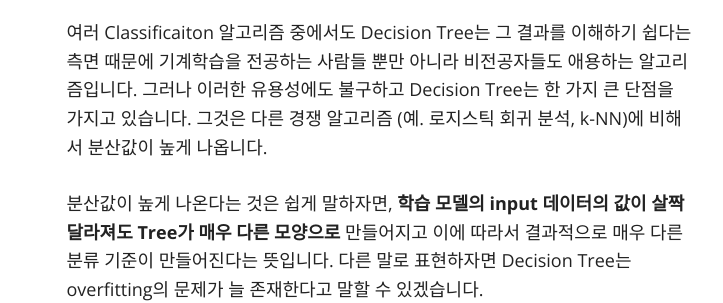
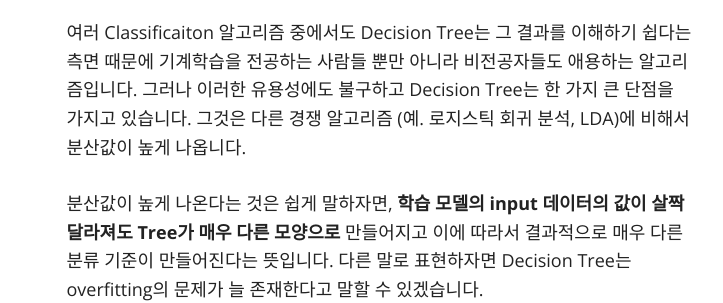
Before and after one commit to seokchaeyoon/seokchaeyoon.github.io, a Jekyll site: the page built from index.md, in a window 1280 px wide and 900 px high, scrolled down 672 px. Shown: the part 240-543 px from the top of the window, without its empty margins (261-984 px from the left). Built offline with Jekyll 4.4.1, drawn with Linux system fonts in a browser that asks for light colours; nearby versions of some CDN libraries; our own code applies the rules of GitHub Pages for plain Markdown files; some of the changed text lies outside the part shown.

Commit message:
Update index.md

```diff
--- a/index.md
+++ b/index.md
@@ -10,7 +10,7 @@ layout: default
 
 ### 1. Why Bagging?
 
-여러 Classificaiton 알고리즘 중에서도 Decision Tree는 그 결과를 이해하기 쉽다는 측면 때문에 기계학습을 전공하는 사람들 뿐만 아니라 비전공자들도 애용하는 알고리즘입니다. 그러나 이러한 유용성에도 불구하고 Decision Tree는 한 가지 큰 단점을 가지고 있습니다. 그것은 다른 경쟁 알고리즘 (예. 로지스틱 회귀 분석, k-NN)에 비해서 분산값이 높게 나옵니다.
+여러 Classificaiton 알고리즘 중에서도 Decision Tree는 그 결과를 이해하기 쉽다는 측면 때문에 기계학습을 전공하는 사람들 뿐만 아니라 비전공자들도 애용하는 알고리즘입니다. 그러나 이러한 유용성에도 불구하고 Decision Tree는 한 가지 큰 단점을 가지고 있습니다. 그것은 다른 경쟁 알고리즘 (예. 로지스틱 회귀 분석, LDA)에 비해서 분산값이 높게 나옵니다.
 
 분산값이 높게 나온다는 것은 쉽게 말하자면, **학습 모델의 input 데이터의 값이 살짝 달라져도 Tree가 매우 다른 모양으로** 만들어지고 이에 따라서 결과적으로 매우 다른 분류 기준이 만들어진다는 뜻입니다. 다른 말로 표현하자면 Decision Tree는 overfitting의 문제가 늘 존재한다고 말할 수 있겠습니다.
 
```
Also changed, not shown: other parts of index.md (+2 -0 lines).
